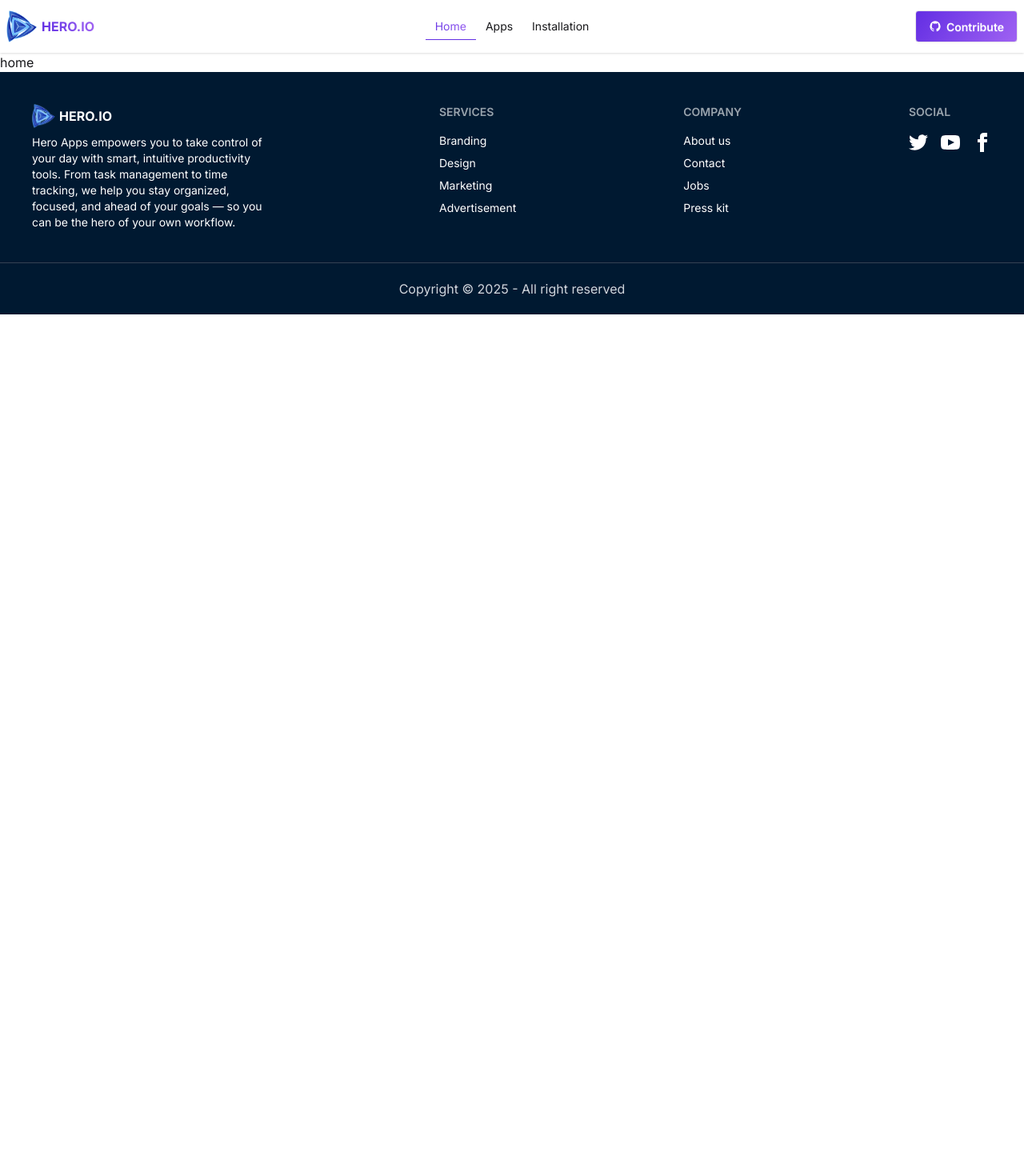
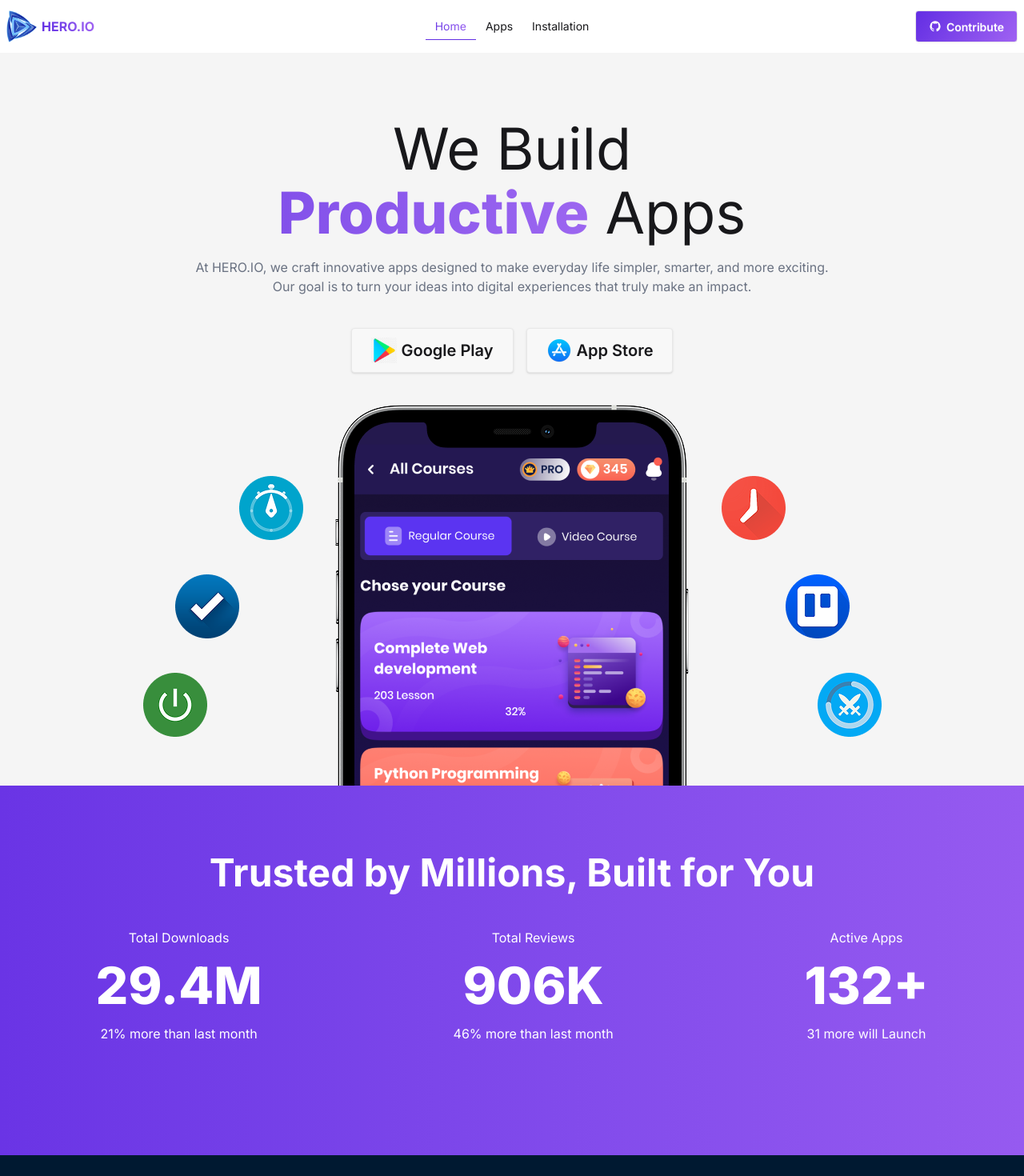
Before and after one commit to RaiyanSohel-byte/assignment-eight, a React (Vite) app: page / in a window 1280 px wide. Shown: the top 1470 px of the page at 80% size. Before the commit the page ends 800 px from the top, so only its background shows below. Built offline with nearby package versions, Linux system fonts and the light colour scheme.

Commit message:
banner section added

```diff
--- a/src/Components/Home/Home.jsx
+++ b/src/Components/Home/Home.jsx
@@ -1,7 +1,79 @@
 import React from "react";
+import { NavLink } from "react-router";
+import playstore from "../../assets/playstore.png";
+import appstore from "../../assets/appstore.png";
+import hero from "../../assets/hero.png";
+const Home = () => {
+  return (
+    <div className="bg-[#f5f5f5]">
+      <div className="max-w-[1440px] mx-auto pt-[40px] lg:pt-[80px] ">
+        <div className="text-center p-3 lg:p-0">
+          <h3 className="text-4xl lg:text-[72px] mb-4">
+            We Build <br />
+            <span className="font-extrabold bg-gradient-to-r from-[#8351ea] to-[#9c66f0] bg-clip-text text-transparent">
+              Productive
+            </span>{" "}
+            Apps
+          </h3>
+          <p className="text-gray-500">
+            At HERO.IO, we craft innovative apps designed to make everyday life
+            simpler, smarter, and more exciting. <br /> Our goal is to turn your
+            ideas into digital experiences that truly make an impact.
+          </p>
+        </div>
+        <div className="flex justify-center gap-4 mt-10">
+          <div>
+            <NavLink
+              to="https://play.google.com/store/apps?hl=en"
+              target="_blank"
+              className="btn lg:btn-xl lg:text-[20px] font-semibold shadow-sm"
+            >
+              <img className="w-[32px] h-[32px] " src={playstore} alt="" />{" "}
+              Google Play
+            </NavLink>
+          </div>
+          <div>
+            <NavLink
+              to="https://www.apple.com/app-store/"
+              target="_blank"
+              className="btn lg:btn-xl lg:text-[20px] font-semibold shadow-sm"
+            >
+              <img className="w-[32px] h-[32px]" src={appstore} alt="" /> App
+              Store
+            </NavLink>
+          </div>
+        </div>
+        <div className="flex justify-center mt-10">
+          <img src={hero} alt="" />
+        </div>
+      </div>
+      <div className="bg-gradient-to-r from-[#6a34e5] to-[#965af0] text-white py-[64px] lg:py-[80px]">
+        <div className="max-w-[1440px] mx-auto">
+          <h3 className="text-center text-3xl lg:text-[48px] font-bold mb-10">
+            Trusted by Millions, Built for You
+          </h3>
+          <div className="lg:flex justify-around text-center">
+            <div className="mb-15">
+              <p className="text-[1rem]">Total Downloads</p>
+              <p className="text-[64px] font-extrabold">29.4M</p>
+              <p className="text-[1rem]">21% more than last month</p>
+            </div>
 
-const Home = () => {
-  return <div>home</div>;
+            <div className="mb-15">
+              <p className="text-[1rem]">Total Reviews</p>
+              <p className="text-[64px] font-extrabold">906K</p>
+              <p className="text-[1rem]">46% more than last month</p>
+            </div>
+            <div className="mb-15">
+              <p className="text-[1rem]">Active Apps</p>
+              <p className="text-[64px] font-extrabold">132+</p>
+              <p className="text-[1rem]">31 more will Launch</p>
+            </div>
+          </div>
+        </div>
+      </div>
+    </div>
+  );
 };
 
 export default Home;
```
Also changed, not shown: src/assets/appstore.png (added), src/assets/playstore.png (added).
